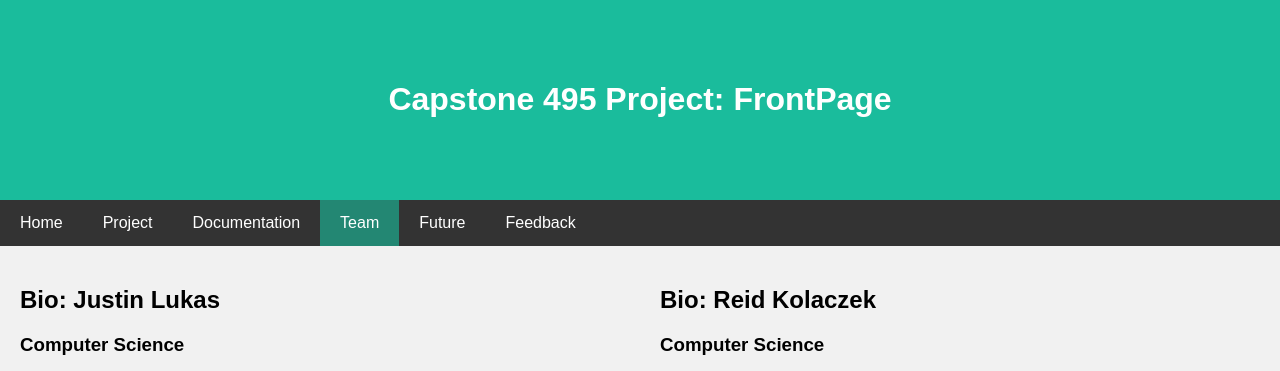
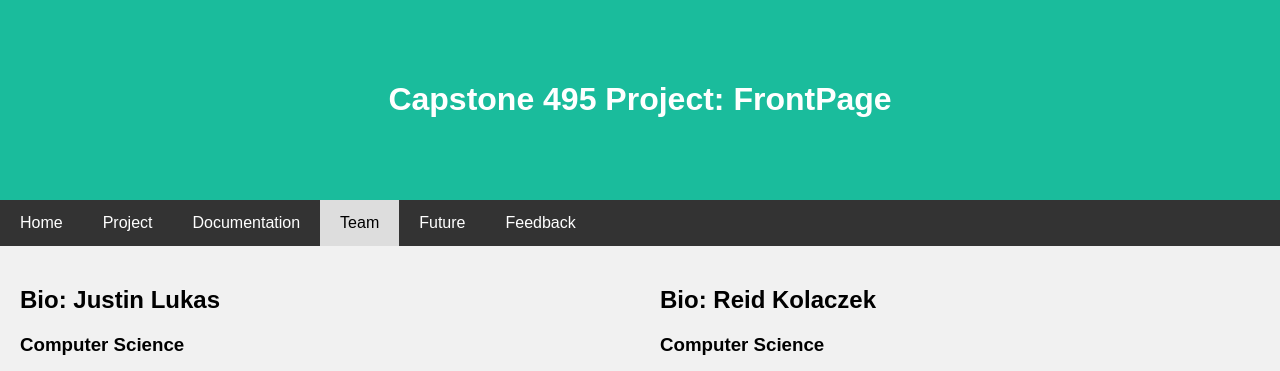
Before and after one commit to mbindewald/frontpage, a PHP site: page /aboutus.html in a window 1280 px wide. Shown: the top 371 px of the page. Run offline with PHP 8.4, Linux system fonts and the light colour scheme.

Commit message:
fixed active tab colors

```diff
--- a/cs495style.css
+++ b/cs495style.css
@@ -38,8 +38,8 @@ body {
 }
 
 .active-tab {
-    background-color: #1abc9c9e;
-    color: black;
+    background-color: #ddd;
+    color: black !important;
 }
 
 /* Fake image, just for this example */
```
